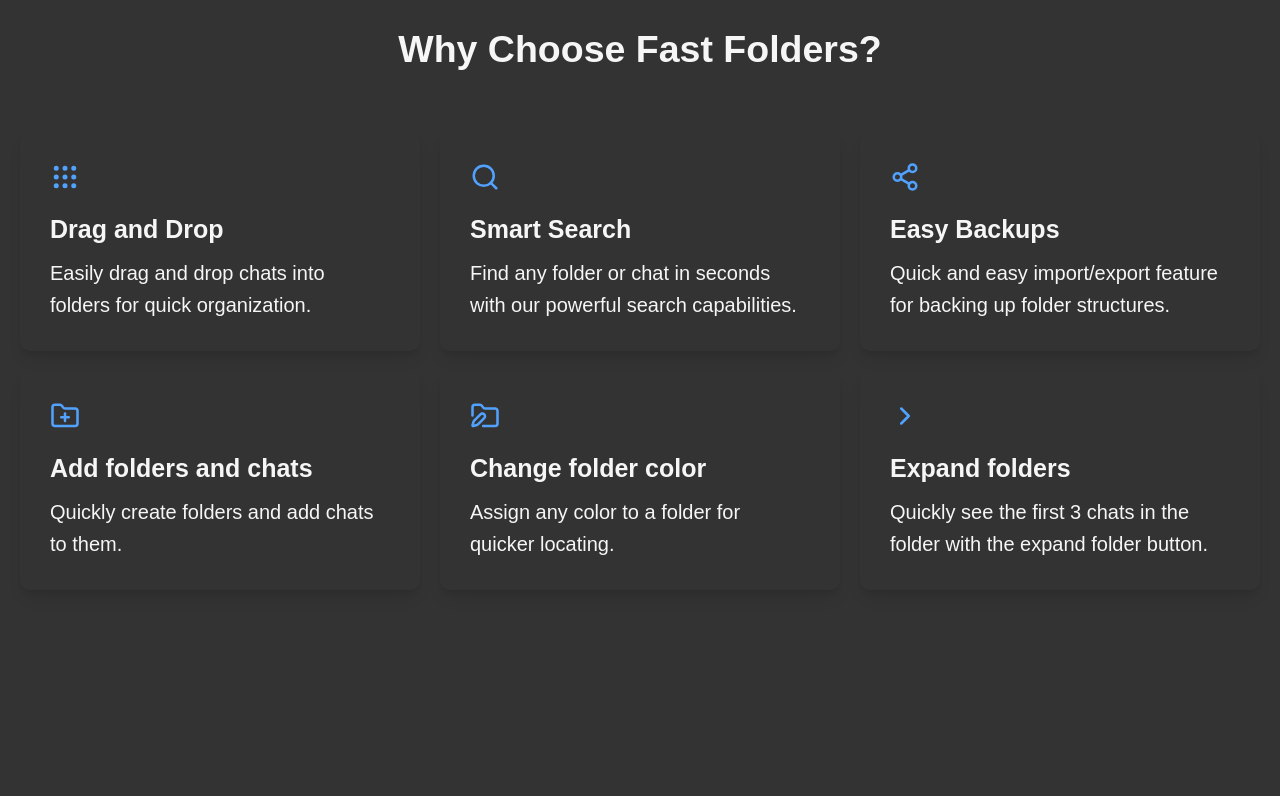
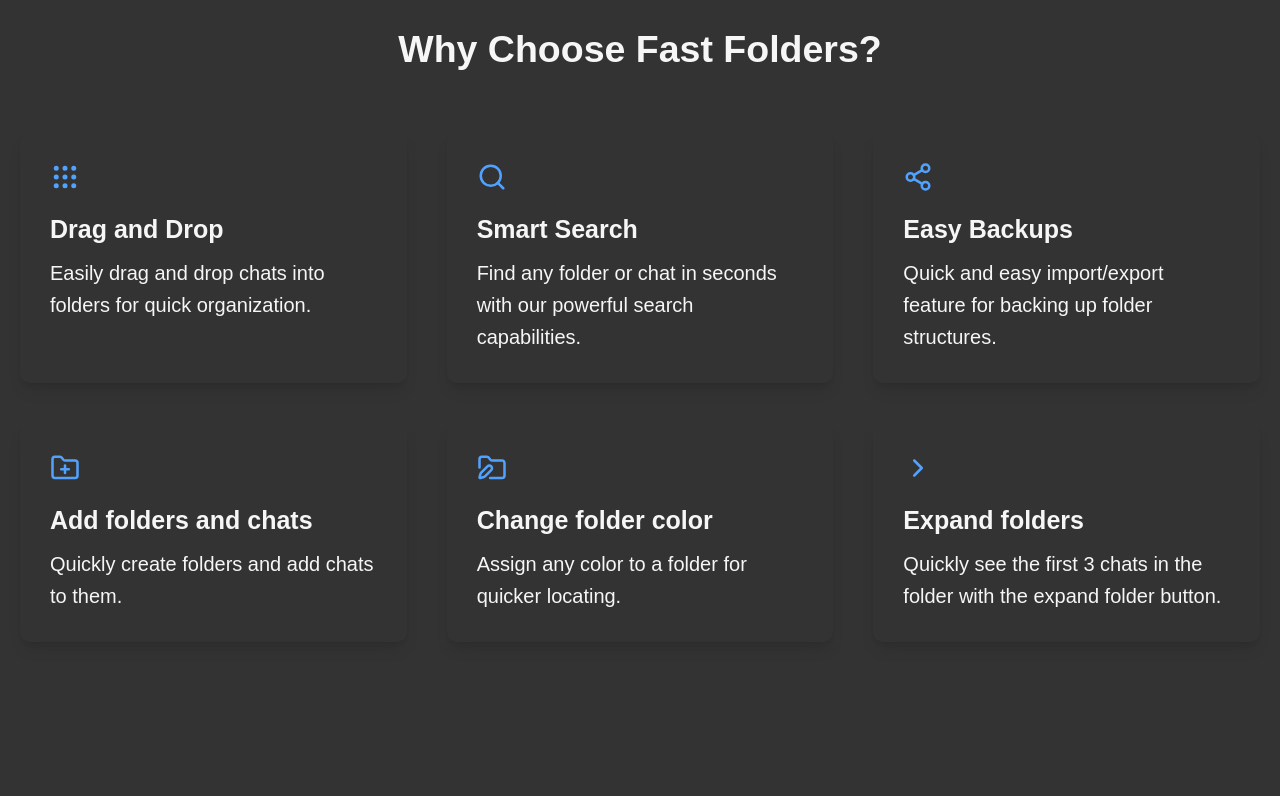
Before and after one commit to SJ-209/fast-folders-lp2, a React (Vite) app: page / in a window 1280 px wide. Shown: the part 1340-2136 px from the top of the page. Built offline with nearby package versions, Linux system fonts and the light colour scheme; a web font is replaced by a local one.

Commit message:
review updates

```diff
--- a/src/components/scrolling-reviews.jsx
+++ b/src/components/scrolling-reviews.jsx
@@ -5,6 +5,7 @@ import { Star } from "lucide-react"
 import review1 from "../assets/review-1.png"
 import review2 from "../assets/review-2.png"
 import review3 from "../assets/review-3.png"
+import review4 from "../assets/review-4.png"
 
 const reviews = [
   {
@@ -26,6 +27,13 @@ const reviews = [
     name: "Nicolas Caplat",
     avatar: review3,
     content: "Ahhhhhh finally ! exactly what I was looking for. For now it's perfect for my needs. Thanks !However, it would be great to be able to move a discussion from a folder to another. I hope the author will continue developping it.",
+    rating: 4,
+  },
+  {
+    id: 4,
+    name: "Luis Li",
+    avatar: review4,
+    content: "Great idea, this is something missing in Gemini, and this extension allows you to do it flawlessly.",
     rating: 4,
   },
   // {
--- a/src/index.css
+++ b/src/index.css
@@ -47,11 +47,6 @@ html {
 @media (min-width:310px) {
   .organizeChats {
     font-size: 50px; /* 24px */
-  }
-  .features {
-    display: grid;
-    grid-template-columns: repeat(auto-fit, minmax(300px, 1fr)); /* Creates responsive columns */
-    gap: 20px; /* Adds spacing between grid items */
   }
 }
 
```
Also changed, not shown: src/assets/review-4.png (added).
